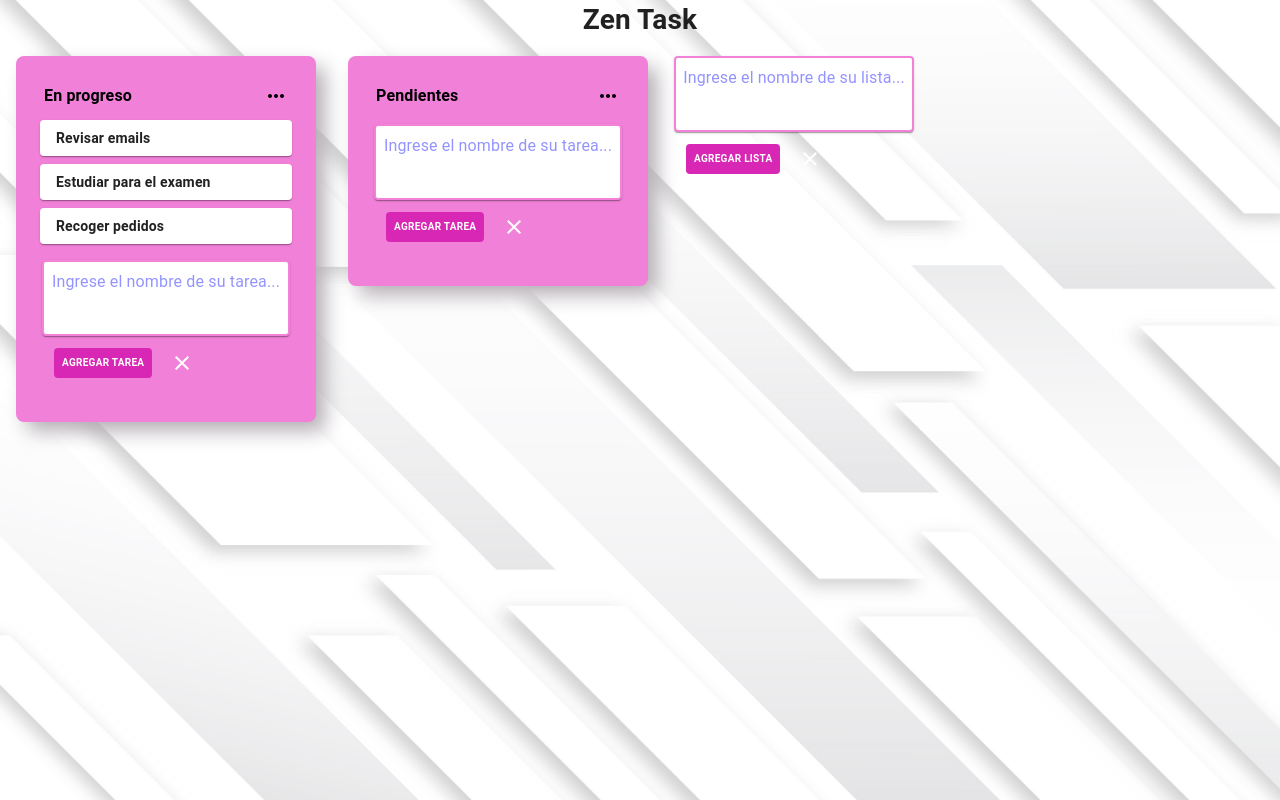
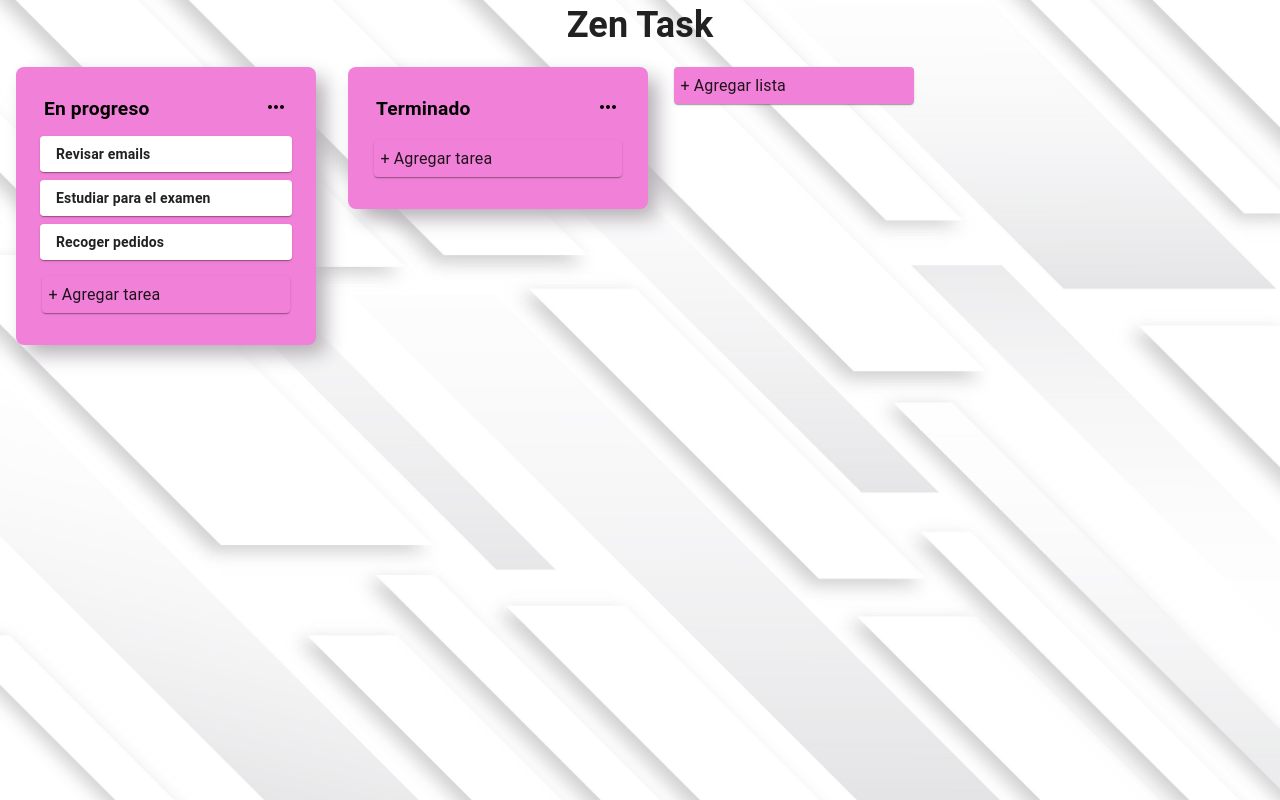
Before and after one commit to valec3/Gestor_de_tareas, a React (Create React App) app: page / in a window 1280 px wide. Built offline with nearby package versions, Linux system fonts and the light colour scheme.

Commit message:
Subir a produccion

```diff
--- a/src/App.css
+++ b/src/App.css
@@ -9,6 +9,7 @@
 }
 .App>h1{
     text-align: center;
+    font-size: 36px;
 }
 .App__main {
     display: flex;
--- a/src/componentes/AgregarTarjeta.js
+++ b/src/componentes/AgregarTarjeta.js
@@ -4,7 +4,7 @@
 
 const AgregarTarjeta = ({type,listId}) => {
   const clases = useStyles();
-  const [open,setOpen] = useState(true);
+  const [open,setOpen] = useState(false);
   return (
     <div className={clases.root}>
           <Collapse in={open}>
@@ -35,7 +35,7 @@
       margin:"16px 10px"
     },
   agregarCardInput:{
-      width:"100% ",
+      Width:"300px",
       cursor:"pointer",
       padding : theme.spacing(0.8),
       background: "#f181d8",
--- a/src/componentes/AgregarTarjetaInput.js
+++ b/src/componentes/AgregarTarjetaInput.js
@@ -43,7 +43,7 @@
 
                 </Button>
                 <IconButton
-                    style={{color:"#fff", fontWeight:"bold",padding:"10px"}}
+                    style={{color:"#000", fontWeight:"bold",padding:"10px"}}
                     onClick={()=>setOpen(false)}
                     >
                     <ClearIcon/>
--- a/src/componentes/ListaTitulo.js
+++ b/src/componentes/ListaTitulo.js
@@ -48,11 +48,11 @@
     },
     tituloTexto:{
         fontWeight: "bold",
-        fontSize: "1rem",
+        fontSize: "1.2rem",
     },
     inputTitulo:{
         fontWeight: "bold",
-        fontSize: "0.7rem",
+        fontSize: "1rem",
         padding: theme.spacing(0.5,1),
         margin: theme.spacing(0.5),
         "&:focus":{
--- a/src/componentes/TarjetaLista.js
+++ b/src/componentes/TarjetaLista.js
@@ -17,7 +17,6 @@
             <Paper className={clases.tarjetaLista}>
                 <p>
                   {tarjeta.titulo}
-
                 </p>
             </Paper>
           </div>
@@ -34,6 +33,7 @@
   tarjetaLista: {
       padding: theme.spacing(1,2),
       margin: theme.spacing(1),
+      Width:"300px",
       maxWidth:"300px",
       overflow:"auto",
   }
--- a/src/mockdata.js
+++ b/src/mockdata.js
@@ -20,7 +20,7 @@
         },
         "02list":{
             id:"02list",
-            titulo:"Pendientes",
+            titulo:"Terminado",
             tarjetas: []
         }
     },
```
